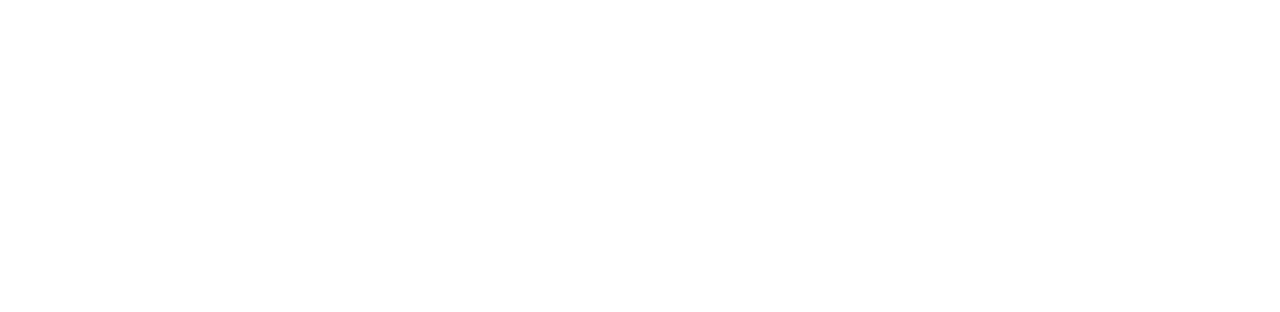
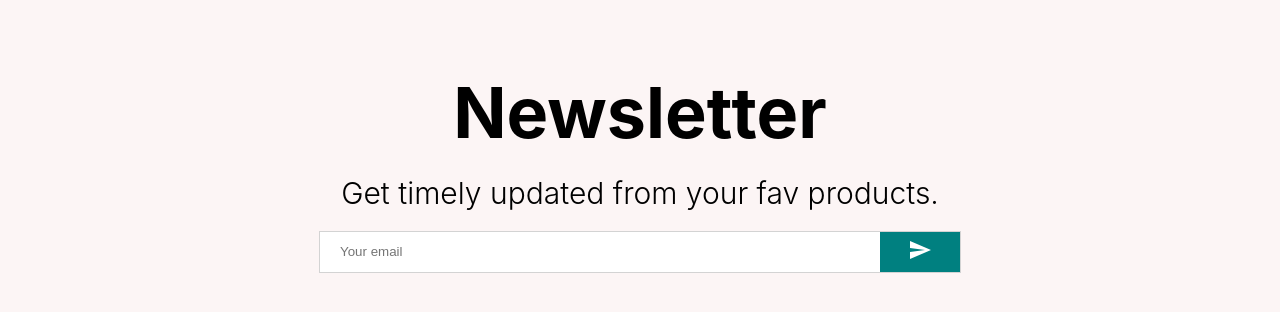
Before and after one commit to harsh9539/Ecommerce-Practice-Project, a React (Create React App) app in the folder client/: page / in a window 1280 px wide. Shown: the part 2372-2684 px from the top of the page. Before the commit the page ends 2280 px from the top, so only its background shows below. Built offline with nearby package versions, Linux system fonts and the light colour scheme.

Commit message:
News letter

```diff
--- a/client/src/components/Newsletter.jsx
+++ b/client/src/components/Newsletter.jsx
@@ -1,17 +1,55 @@
 import React from 'react'
 import styled from 'styled-components'
-
+import SendIcon from '@mui/icons-material/Send';
 const Container = styled.div`
+    height:60vh;
+    background:#fcf5f5;
     display:flex;
-    padding:20px;
-    flex-wrap:wrap;
-    justify-content:
+    flex-direction:column;
+    align-items:center;
+    justify-content:center;
+`
+const Title = styled.h1`
+    font-size:70px;
+    margin-bottom:20px;
+`
+const Description = styled.div`
+    font-size:30px;
+    font-weight:300;
+    margin-bottom:20px;
+`
+const InputContainer = styled.div`
+    width:50%;
+    height:40px;
+    background:white;
+    display:flex;
+    justify-content:space-between;
+    border:1px solid lightgray;
+`
+const Input = styled.input`
+    border:none;
+    flex:8;
+    padding:0 0 0 20px;
+`
+const Button = styled.button`
+    flex:1;
+    border:none;
+    background:teal;
+    color:white;
 `
 const Newsletter = () => {
     return (
         <Container>
-            <Title></Title>
-
+            <Title>Newsletter</Title>
+            <Description>
+                Get timely updated from your fav products.
+            </Description>
+            <InputContainer>
+            <Input placeholder='Your email'/>
+            <Button>
+                <SendIcon/>
+            </Button>
+            </InputContainer>
         </Container>
     )
 }
--- a/client/src/pages/Home.jsx
+++ b/client/src/pages/Home.jsx
@@ -2,6 +2,7 @@
 import Announcement from '../components/Announcement'
 import Categories from '../components/Categories'
 import Navbar from '../components/Navbar'
+import Newsletter from '../components/Newsletter'
 import Products from '../components/Products'
 import Slider from '../components/Slider'
 
@@ -13,6 +14,8 @@
             <Slider/>
             <Categories/>
             <Products/>
+            <Newsletter/>
+
         </div>
     )
 }
```
Also changed, not shown: client/src/components/Footer.jsx (added, +66 -0 lines).
